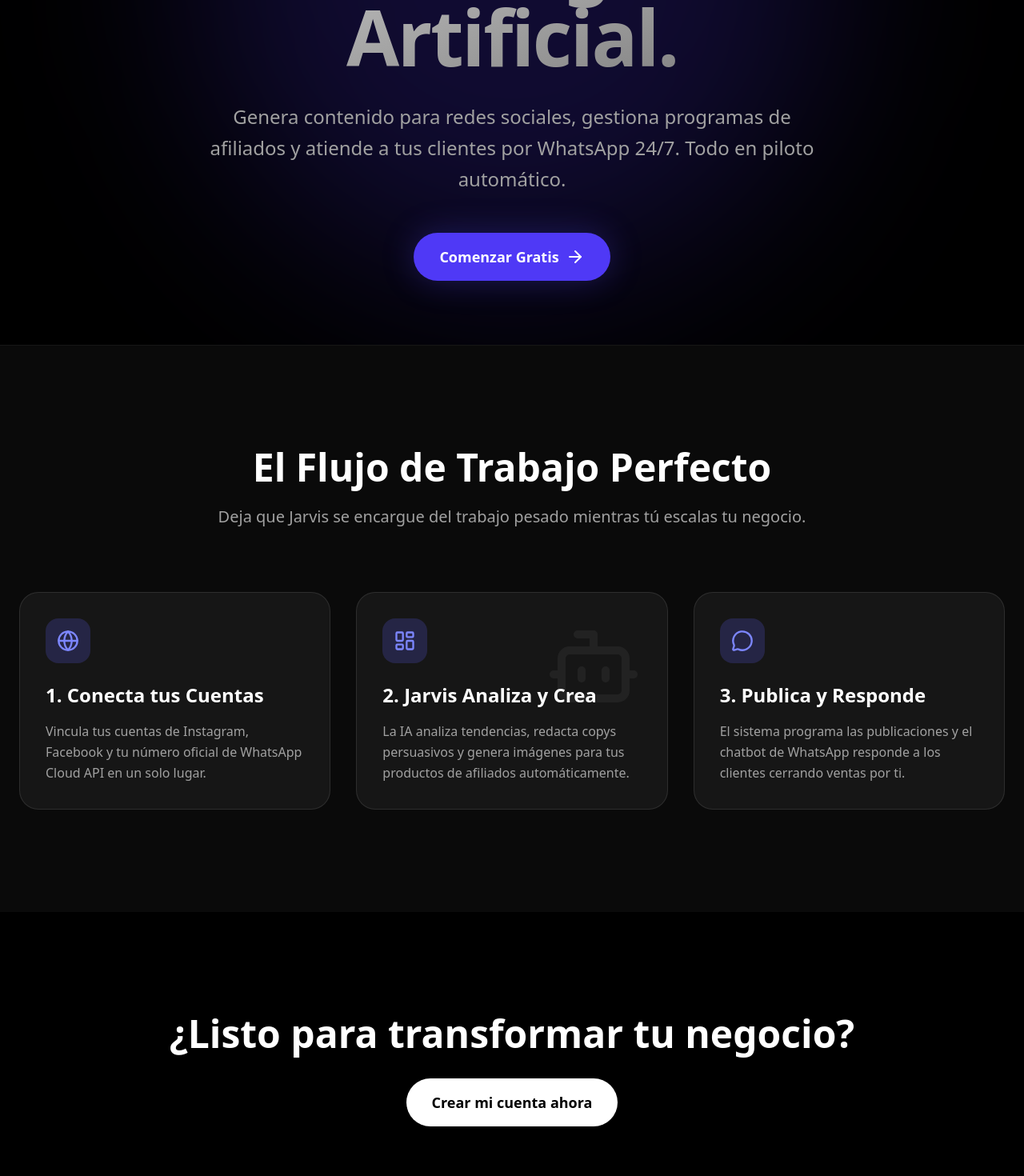
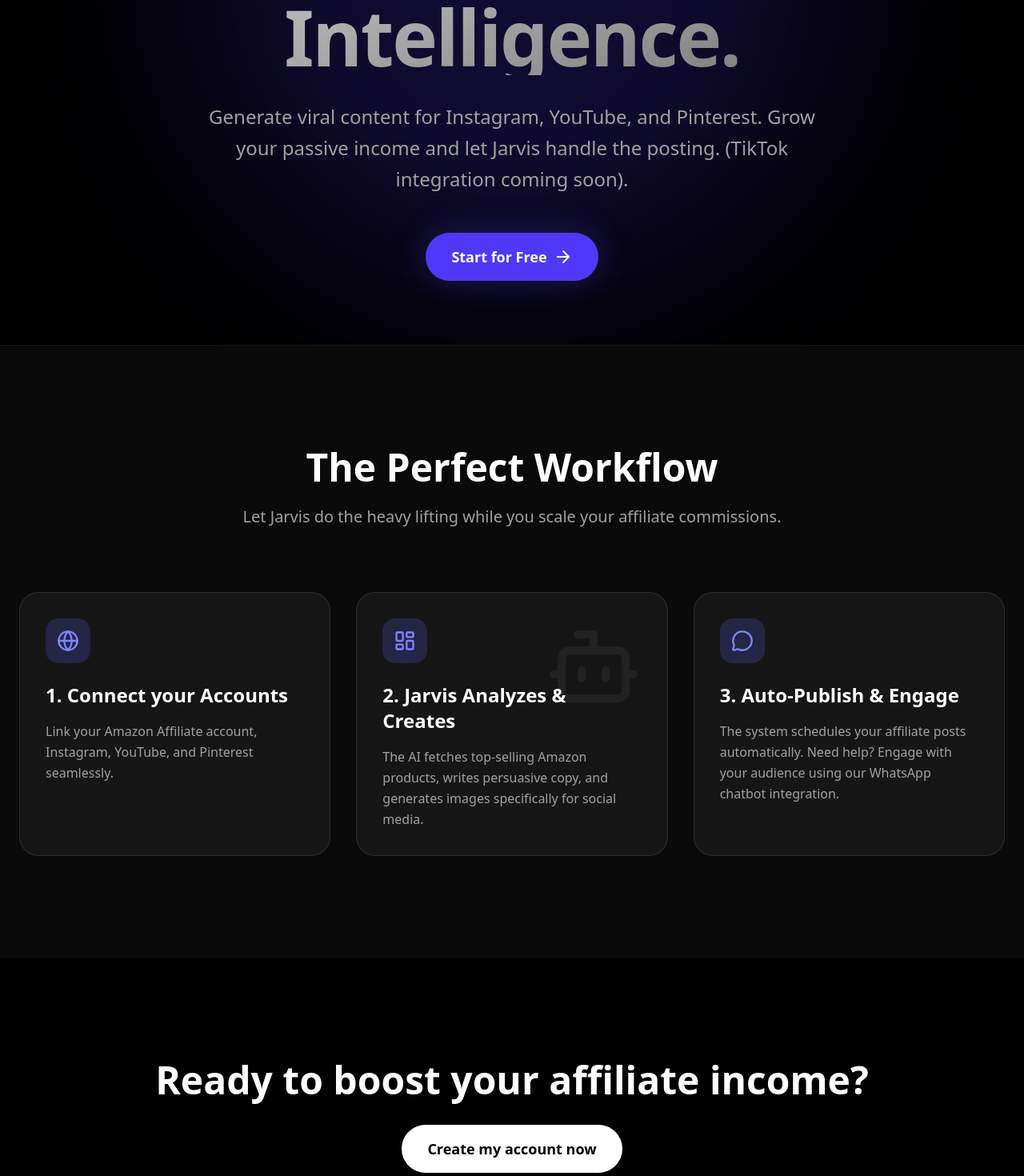
Before and after one commit to rafadonadio/affiliate-content-studio, a React (Vite) app: page / in a window 1280 px wide. Shown: the part 520-1990 px from the top of the page at 80% size. Built offline with nearby package versions, Linux system fonts and the light colour scheme; no server answers.

Commit message:
fix: Translate Landing Page and Paywall to English, update copy to focus on Amazon Affiliates automation

```diff
--- a/src/App.tsx
+++ b/src/App.tsx
@@ -57,7 +57,7 @@ export default function App() {
             onClick={() => setShowLogin(false)}
             className="absolute top-6 left-6 z-50 text-neutral-500 hover:text-black font-medium flex items-center bg-white px-4 py-2 rounded-full shadow"
           >
-            ← Volver al Inicio
+            ← Back to Home
           </button>
           <Login />
         </div>
--- a/src/components/LandingPage.tsx
+++ b/src/components/LandingPage.tsx
@@ -19,7 +19,7 @@ export default function LandingPage({ onLoginClick }: LandingPageProps) {
             onClick={onLoginClick}
             className="px-6 py-2.5 rounded-full bg-white text-black font-semibold hover:bg-neutral-200 transition-colors"
           >
-            Iniciar Sesión
+            Sign In
           </button>
         </div>
       </nav>
@@ -30,19 +30,19 @@ export default function LandingPage({ onLoginClick }: LandingPageProps) {
 
         <div className="max-w-5xl mx-auto text-center relative z-10">
           <div className="inline-flex items-center gap-2 px-4 py-2 rounded-full bg-white/5 border border-white/10 text-sm font-medium mb-8 text-indigo-300">
-            <Bot size={16} /> Potenciado por Gemini AI
+            <Bot size={16} /> Powered by Gemini AI
           </div>
           <h1 className="text-6xl md:text-8xl font-bold tracking-tight mb-8 bg-gradient-to-br from-white to-neutral-500 bg-clip-text text-transparent">
-            Automatiza tus Ventas <br /> con Inteligencia Artificial.
+            Automate Amazon Affiliates <br /> with Artificial Intelligence.
           </h1>
           <p className="text-xl md:text-2xl text-neutral-400 max-w-3xl mx-auto mb-12 leading-relaxed">
-            Genera contenido para redes sociales, gestiona programas de afiliados y atiende a tus clientes por WhatsApp 24/7. Todo en piloto automático.
+            Generate viral content for Instagram, YouTube, and Pinterest. Grow your passive income and let Jarvis handle the posting. (TikTok integration coming soon).
           </p>
           <button
             onClick={onLoginClick}
             className="group px-8 py-4 rounded-full bg-indigo-600 text-white font-bold text-lg hover:bg-indigo-500 transition-all flex items-center gap-2 mx-auto shadow-[0_0_40px_rgba(79,70,229,0.3)] hover:shadow-[0_0_60px_rgba(79,70,229,0.5)]"
           >
-            Comenzar Gratis
+            Start for Free
             <ArrowRight className="group-hover:translate-x-1 transition-transform" />
           </button>
         </div>
@@ -52,8 +52,8 @@ export default function LandingPage({ onLoginClick }: LandingPageProps) {
       <section className="py-32 px-6 border-t border-white/5 bg-neutral-950">
         <div className="max-w-7xl mx-auto">
           <div className="text-center mb-20">
-            <h2 className="text-4xl md:text-5xl font-bold mb-6">El Flujo de Trabajo Perfecto</h2>
-            <p className="text-xl text-neutral-400">Deja que Jarvis se encargue del trabajo pesado mientras tú escalas tu negocio.</p>
+            <h2 className="text-4xl md:text-5xl font-bold mb-6">The Perfect Workflow</h2>
+            <p className="text-xl text-neutral-400">Let Jarvis do the heavy lifting while you scale your affiliate commissions.</p>
           </div>
 
           <div className="grid md:grid-cols-3 gap-8">
@@ -61,9 +61,9 @@ export default function LandingPage({ onLoginClick }: LandingPageProps) {
               <div className="w-14 h-14 bg-indigo-500/20 text-indigo-400 rounded-2xl flex items-center justify-center mb-6">
                 <Globe size={28} />
               </div>
-              <h3 className="text-2xl font-bold mb-4">1. Conecta tus Cuentas</h3>
+              <h3 className="text-2xl font-bold mb-4">1. Connect your Accounts</h3>
               <p className="text-neutral-400 leading-relaxed">
-                Vincula tus cuentas de Instagram, Facebook y tu número oficial de WhatsApp Cloud API en un solo lugar.
+                Link your Amazon Affiliate account, Instagram, YouTube, and Pinterest seamlessly.
               </p>
             </div>
 
@@ -74,9 +74,9 @@ export default function LandingPage({ onLoginClick }: LandingPageProps) {
               <div className="w-14 h-14 bg-indigo-500/20 text-indigo-400 rounded-2xl flex items-center justify-center mb-6">
                 <LayoutDashboard size={28} />
               </div>
-              <h3 className="text-2xl font-bold mb-4">2. Jarvis Analiza y Crea</h3>
+              <h3 className="text-2xl font-bold mb-4">2. Jarvis Analyzes & Creates</h3>
               <p className="text-neutral-400 leading-relaxed relative z-10">
-                La IA analiza tendencias, redacta copys persuasivos y genera imágenes para tus productos de afiliados automáticamente.
+                The AI fetches top-selling Amazon products, writes persuasive copy, and generates images specifically for social media.
               </p>
             </div>
 
@@ -84,9 +84,9 @@ export default function LandingPage({ onLoginClick }: LandingPageProps) {
               <div className="w-14 h-14 bg-indigo-500/20 text-indigo-400 rounded-2xl flex items-center justify-center mb-6">
                 <MessageCircle size={28} />
               </div>
-              <h3 className="text-2xl font-bold mb-4">3. Publica y Responde</h3>
+              <h3 className="text-2xl font-bold mb-4">3. Auto-Publish & Engage</h3>
               <p className="text-neutral-400 leading-relaxed">
-                El sistema programa las publicaciones y el chatbot de WhatsApp responde a los clientes cerrando ventas por ti.
+                The system schedules your affiliate posts automatically. Need help? Engage with your audience using our WhatsApp chatbot integration.
               </p>
             </div>
           </div>
@@ -95,12 +95,12 @@ export default function LandingPage({ onLoginClick }: LandingPageProps) {
 
       {/* Footer CTA */}
       <section className="py-32 px-6 text-center">
-        <h2 className="text-4xl md:text-5xl font-bold mb-8">¿Listo para transformar tu negocio?</h2>
+        <h2 className="text-4xl md:text-5xl font-bold mb-8">Ready to boost your affiliate income?</h2>
         <button
           onClick={onLoginClick}
           className="px-8 py-4 rounded-full bg-white text-black font-bold text-lg hover:bg-neutral-200 transition-colors"
         >
-          Crear mi cuenta ahora
+          Create my account now
         </button>
       </section>
     </div>
--- a/src/components/Paywall.tsx
+++ b/src/components/Paywall.tsx
@@ -22,10 +22,10 @@ export default function Paywall() {
       if (data.url) {
         window.location.href = data.url;
       } else {
-        toast.error("Error al conectar con la pasarela de pagos.");
+        toast.error("Failed to connect to the payment gateway.");
       }
     } catch (error) {
-      toast.error("Ocurrió un error.");
+      toast.error("An error occurred.");
     } finally {
       setLoading(false);
     }
@@ -40,73 +40,73 @@ export default function Paywall() {
         </div>
         <button onClick={logout} className="flex items-center text-gray-400 hover:text-white">
           <LogOut className="h-5 w-5 mr-2" />
-          Cerrar Sesión
+          Sign Out
         </button>
       </nav>
 
       <div className="flex-1 flex flex-col items-center justify-center p-6 text-center">
         <Lock className="h-16 w-16 text-indigo-500 mb-6" />
-        <h1 className="text-4xl font-bold mb-4">Suscripción Requerida</h1>
+        <h1 className="text-4xl font-bold mb-4">Subscription Required</h1>
         <p className="text-gray-400 max-w-lg mb-12 text-lg">
-          Hola <strong>{user?.email}</strong>, tu cuenta no tiene una membresía activa.
-          Desbloquea todo el potencial de la Inteligencia Artificial y la automatización hoy mismo.
+          Hi <strong>{user?.email}</strong>, your account does not have an active membership.
+          Unlock the full potential of Artificial Intelligence and automation today.
         </p>
 
         <div className="grid grid-cols-1 md:grid-cols-3 gap-6 max-w-5xl w-full">
           {/* Basic Plan */}
           <div className="rounded-2xl border border-white/10 bg-white/5 p-8 flex flex-col">
-            <h3 className="text-2xl font-bold mb-2">Básico</h3>
-            <div className="text-4xl font-bold mb-6">$29<span className="text-lg text-gray-400 font-normal">/mes</span></div>
+            <h3 className="text-2xl font-bold mb-2">Basic</h3>
+            <div className="text-4xl font-bold mb-6">$29<span className="text-lg text-gray-400 font-normal">/mo</span></div>
             <ul className="space-y-4 mb-8 text-left text-gray-300 flex-1">
-              <li className="flex items-center"><Check className="h-5 w-5 mr-2 text-indigo-500" /> 100 Posts generados / mes</li>
-              <li className="flex items-center"><Check className="h-5 w-5 mr-2 text-indigo-500" /> Soporte por email</li>
-              <li className="flex items-center"><Check className="h-5 w-5 mr-2 text-indigo-500" /> 1 Red Social vinculada</li>
+              <li className="flex items-center"><Check className="h-5 w-5 mr-2 text-indigo-500" /> 100 AI Posts / month</li>
+              <li className="flex items-center"><Check className="h-5 w-5 mr-2 text-indigo-500" /> Email Support</li>
+              <li className="flex items-center"><Check className="h-5 w-5 mr-2 text-indigo-500" /> 1 Linked Social Account</li>
             </ul>
             <button
               onClick={handleSubscribe}
               disabled={loading}
               className="w-full py-3 rounded-lg border border-indigo-500 text-indigo-400 hover:bg-indigo-500 hover:text-white transition-all font-semibold"
             >
-              Comenzar
+              Get Started
             </button>
           </div>
 
           {/* Pro Plan */}
           <div className="rounded-2xl border-2 border-indigo-500 bg-indigo-500/10 p-8 flex flex-col relative transform scale-105">
             <div className="absolute top-0 left-1/2 -translate-x-1/2 -translate-y-1/2 bg-indigo-500 text-white px-4 py-1 rounded-full text-sm font-bold flex items-center">
-              <Star className="h-4 w-4 mr-1" /> MÁS POPULAR
+              <Star className="h-4 w-4 mr-1" /> MOST POPULAR
             </div>
             <h3 className="text-2xl font-bold mb-2">Pro</h3>
-            <div className="text-4xl font-bold mb-6">$79<span className="text-lg text-gray-400 font-normal">/mes</span></div>
+            <div className="text-4xl font-bold mb-6">$79<span className="text-lg text-gray-400 font-normal">/mo</span></div>
             <ul className="space-y-4 mb-8 text-left text-gray-300 flex-1">
-              <li className="flex items-center"><Check className="h-5 w-5 mr-2 text-indigo-500" /> 1,000 Posts generados / mes</li>
-              <li className="flex items-center"><Check className="h-5 w-5 mr-2 text-indigo-500" /> IA Personalizada (Jarvis)</li>
-              <li className="flex items-center"><Check className="h-5 w-5 mr-2 text-indigo-500" /> Automatización total</li>
+              <li className="flex items-center"><Check className="h-5 w-5 mr-2 text-indigo-500" /> 1,000 AI Posts / month</li>
+              <li className="flex items-center"><Check className="h-5 w-5 mr-2 text-indigo-500" /> Custom AI (Jarvis)</li>
+              <li className="flex items-center"><Check className="h-5 w-5 mr-2 text-indigo-500" /> Full Automation</li>
             </ul>
             <button
               onClick={handleSubscribe}
               disabled={loading}
               className="w-full py-3 rounded-lg bg-indigo-500 text-white hover:bg-indigo-600 transition-all font-bold shadow-lg shadow-indigo-500/25"
             >
-              {loading ? 'Redirigiendo...' : 'Actualizar a Pro'}
+              {loading ? 'Redirecting...' : 'Upgrade to Pro'}
             </button>
           </div>
 
           {/* Agency Plan */}
           <div className="rounded-2xl border border-white/10 bg-white/5 p-8 flex flex-col">
-            <h3 className="text-2xl font-bold mb-2">Agencia</h3>
-            <div className="text-4xl font-bold mb-6">$199<span className="text-lg text-gray-400 font-normal">/mes</span></div>
+            <h3 className="text-2xl font-bold mb-2">Agency</h3>
+            <div className="text-4xl font-bold mb-6">$199<span className="text-lg text-gray-400 font-normal">/mo</span></div>
             <ul className="space-y-4 mb-8 text-left text-gray-300 flex-1">
-              <li className="flex items-center"><Check className="h-5 w-5 mr-2 text-indigo-500" /> Todo Ilimitado</li>
-              <li className="flex items-center"><Check className="h-5 w-5 mr-2 text-indigo-500" /> Múltiples cuentas</li>
-              <li className="flex items-center"><Check className="h-5 w-5 mr-2 text-indigo-500" /> Marca Blanca</li>
+              <li className="flex items-center"><Check className="h-5 w-5 mr-2 text-indigo-500" /> Unlimited Everything</li>
+              <li className="flex items-center"><Check className="h-5 w-5 mr-2 text-indigo-500" /> Multiple Accounts</li>
+              <li className="flex items-center"><Check className="h-5 w-5 mr-2 text-indigo-500" /> White Labeling</li>
             </ul>
             <button
               onClick={handleSubscribe}
               disabled={loading}
               className="w-full py-3 rounded-lg border border-white/20 hover:bg-white/10 transition-all font-semibold"
             >
-              Contactar Ventas
+              Contact Sales
             </button>
           </div>
         </div>
```
